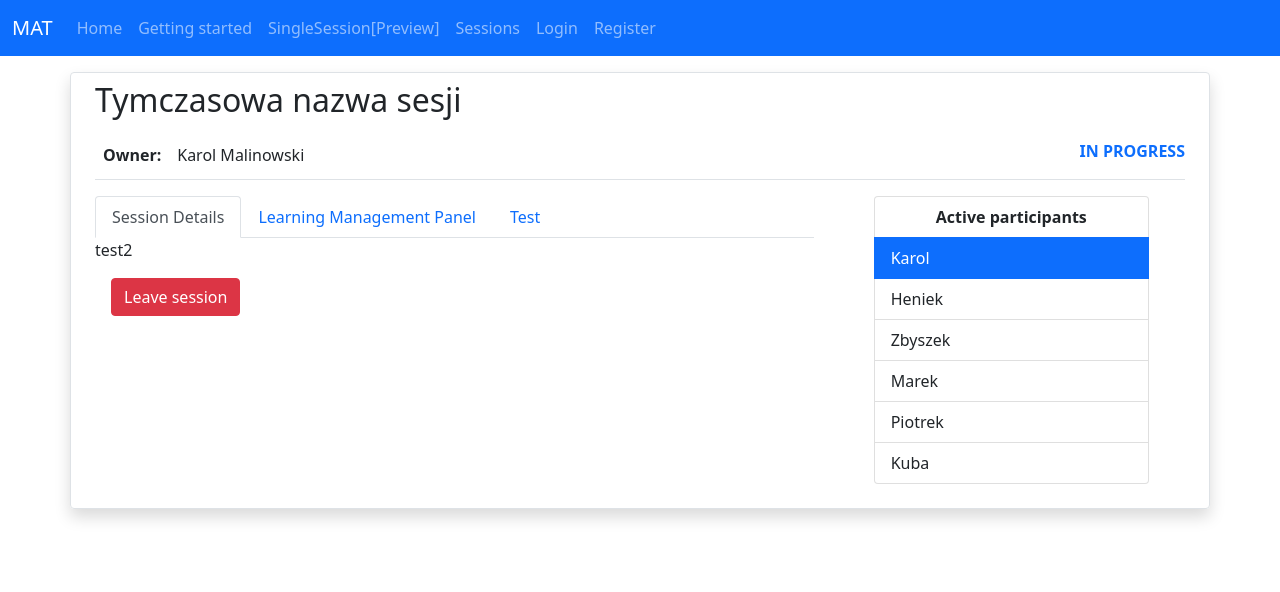
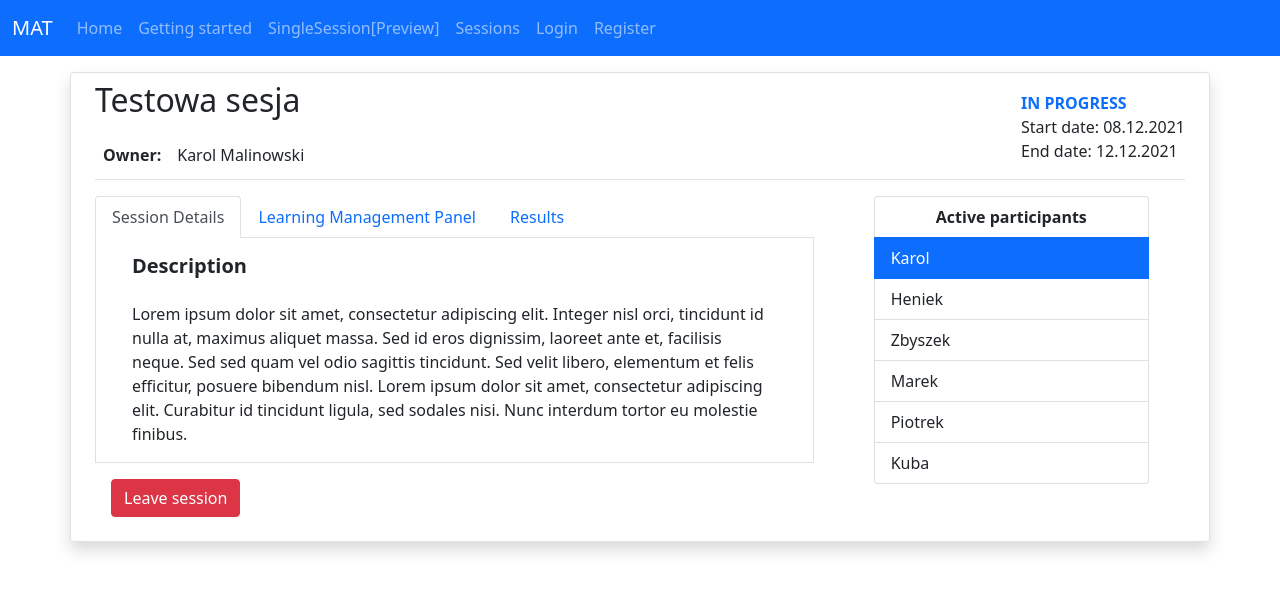
Before and after one commit to malkarol/mat_project, a Vue app in the folder frontend/: page /session in a window 1280 px wide. Shown: the top 592 px of the page. Built offline with nearby package versions, Linux system fonts and the light colour scheme.

Commit message:
Add redirect to single session on join session click

```diff
--- a/frontend/src/views/SessionsPanel.vue
+++ b/frontend/src/views/SessionsPanel.vue
@@ -25,9 +25,9 @@
             <h5 class="mb-1">Details</h5>
           </div>
           <div class="p-2">
-            <p v-if="Math.random() > 0.6"
-            class="mb-1 text-success">Joined</p>
-            <p v-else class="mb-1 text-primary">Eligible to join</p>
+            <p v-if="session.canJoin && session.maxNumberOfUsers > session.numberOfUsers"
+            class="mb-1 text-success">Eligible to join</p>
+            <p v-else class="mb-1 text-danger">Cannot join to this session</p>
           </div>
         </div>
         <div class="container py-2">
@@ -61,8 +61,7 @@
     <div class="row">
       <div class="pt-3">
           <button v-if="session.canJoin && session.maxNumberOfUsers > session.numberOfUsers"
-          @click="router.push({ name: 'session', params: { sessionName: 'test' } })" class="btn btn-primary">Join session</button>
-
+          @click="router.push({ name: 'SingleSession', query: {session: session.name }})" class="btn btn-primary">Join session</button>
       </div>
     </div>
   </div>
@@ -88,6 +87,7 @@
 </template>
 <script>
 import sessionsJson from '@/sessions.json'
+import router from '../router/index.js'
 
 export default {
   data () {
@@ -96,7 +96,8 @@ export default {
       search: '',
       sessions: sessionsJson,
       pageSize: 10,
-      currentPage: 1
+      currentPage: 1,
+      router: router
     }
   },
   methods: {
--- a/frontend/src/views/SingleSession.vue
+++ b/frontend/src/views/SingleSession.vue
@@ -4,7 +4,7 @@
     <div class="row">
       <div class="d-flex justify-content-between">
         <div class="col">
-          <h2>Tymczasowa nazwa sesji</h2>
+          <h2>Testowa sesja</h2>
           <div class="d-flex flex-row pt-2 border-bottom">
             <div class="p-2">
               <p class="mb-1"><strong>Owner:</strong></p>
@@ -15,7 +15,9 @@
           </div>
         </div>
         <div class="border-bottom align-self-end">
-          <p class="text-primary"><strong>IN PROGRESS</strong></p>
+          <p class="text-primary my-0"><strong>IN PROGRESS</strong></p>
+          <p class="my-0">Start date: 08.12.2021</p>
+          <p>End date: 12.12.2021</p>
         </div>
       </div>
     </div>
@@ -26,17 +28,20 @@
           <div class="nav nav-tabs" id="nav-tab" role="tablist">
             <button class="nav-link active" id="nav-home-tab" data-bs-toggle="tab" data-bs-target="#nav-home" type="button" role="tab" aria-controls="nav-home" aria-selected="true">Session Details</button>
             <button class="nav-link" id="nav-contact-tab" data-bs-toggle="tab" data-bs-target="#nav-contact" type="button" role="tab" aria-controls="nav-contact" aria-selected="false">Learning Management Panel</button>
-            <button class="nav-link" id="nav-profile-tab" data-bs-toggle="tab" data-bs-target="#nav-profile" type="button" role="tab" aria-controls="nav-profile" aria-selected="false">Test</button>
+            <button class="nav-link" id="nav-profile-tab" data-bs-toggle="tab" data-bs-target="#nav-profile" type="button" role="tab" aria-controls="nav-profile" aria-selected="false">Results</button>
           </div>
         </nav>
         <div class="tab-content" id="nav-tabContent">
-          <div class="tab-pane fade show active" id="nav-home" role="tabpanel" aria-labelledby="nav-home-tab">
-          test2
+          <div class="tab-pane fade show active border border-top-0" id="nav-home" role="tabpanel" aria-labelledby="nav-home-tab">
+            <div class="row">
+              <h5 class="mt-3 px-5"><strong>Description</strong></h5>
+              <p class= "mt-3 px-5">Lorem ipsum dolor sit amet, consectetur adipiscing elit. Integer nisl orci, tincidunt id nulla at, maximus aliquet massa. Sed id eros dignissim, laoreet ante et, facilisis neque. Sed sed quam vel odio sagittis tincidunt. Sed velit libero, elementum et felis efficitur, posuere bibendum nisl. Lorem ipsum dolor sit amet, consectetur adipiscing elit. Curabitur id tincidunt ligula, sed sodales nisi. Nunc interdum tortor eu molestie finibus.</p>
+            </div>
           </div>
-          <div class="tab-pane fade" id="nav-profile" role="tabpanel" aria-labelledby="nav-profile-tab">
-           test test
+          <div class="tab-pane fade border border-top-0" id="nav-profile" role="tabpanel" aria-labelledby="nav-profile-tab">
+            Here the user can download the final model and see some statistics
           </div>
-          <div class="tab-pane fade border" id="nav-contact" role="tabpanel" aria-labelledby="nav-contact-tab">
+          <div class="tab-pane fade border border-top-0" id="nav-contact" role="tabpanel" aria-labelledby="nav-contact-tab">
              <div class="row px-4">
                 <div class="row mb-3 pt-3">
                   <label for="formFile" class="col-sm-3 col-form-label"><strong>Path to local dataset</strong></label>
@@ -113,7 +118,7 @@
 
 <script>
 export default {
-  props: ['sessionName']
+  props: ['session']
 }
 </script>
 
```
